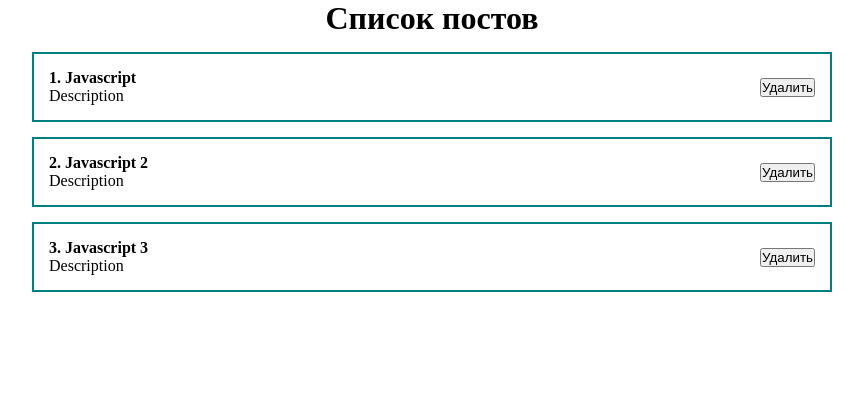
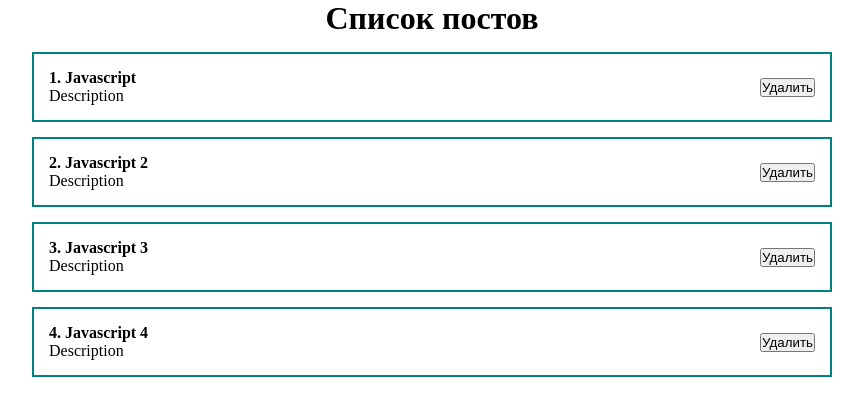
Before and after one commit to Sergio-916/ulbi-project, a React (Create React App) app: page / in a window 1280 px wide. Shown: the top 416 px of the page, without its empty margins (208-1071 px from the left). Built offline with nearby package versions, Linux system fonts and the light colour scheme.

Commit message:
4 element

```diff
--- a/src/App.js
+++ b/src/App.js
@@ -10,6 +10,7 @@ function App() {
   { id: 1, title: 'Javascript', body: 'Description' },
   { id: 2, title: 'Javascript 2', body: 'Description' },
   { id: 3, title: 'Javascript 3', body: 'Description' },
+  { id: 4, title: 'Javascript 4', body: 'Description' },
   ])
 
 
```
